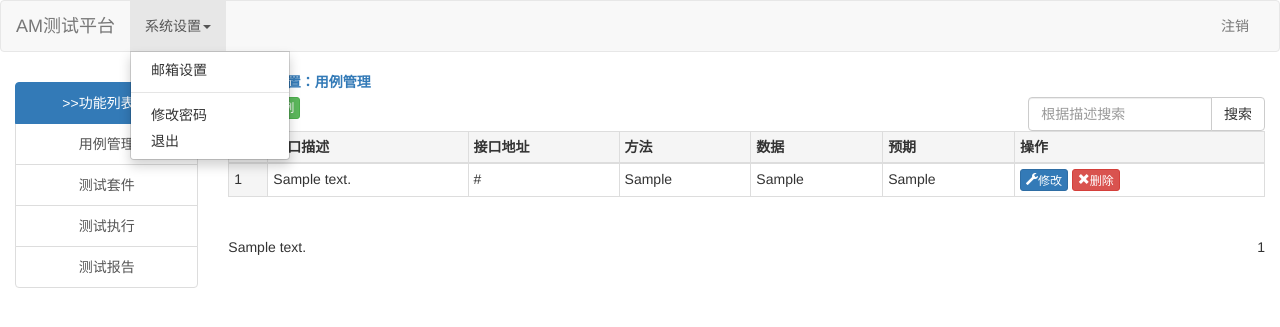
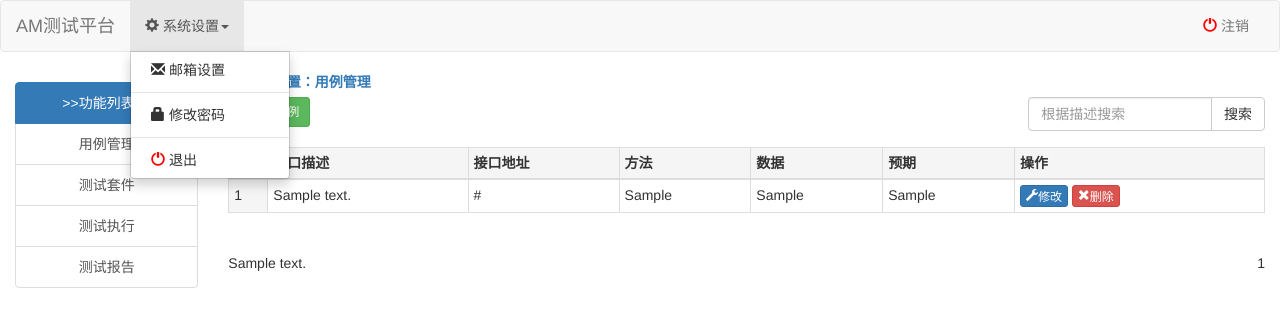
Before and after one commit to xzdylyh/AMTP, a Django app: template templates/iface.html in a window 1280 px wide, after a click on "系统设置". Shown: the top 327 px of the page. Run offline with Django 3.2, Linux system fonts and the light colour scheme; the template is opened without the code that fills it: most values are stand-ins (such as "Sample title", 1, 10 or a date in 2020); some libraries are stand-ins or nearby versions.

Commit message:
20180228 modfily

```diff
--- a/am/urls.py
+++ b/am/urls.py
@@ -19,6 +19,7 @@ from amt import views
 from amt import views_user
 from amt import views_login
 from amt import views_case
+from amt import views_run
 
 urlpatterns = [
     url(r'^admin/', admin.site.urls),
@@ -43,4 +44,6 @@ urlpatterns = [
     url(r'^scenario_manage/$',views.scenario_manage),
 
     url(r'^system/$',views.system),
+
+    url(r'^run_test/$',views_run.run_test),
 ]
--- a/templates/base.html
+++ b/templates/base.html
@@ -22,20 +22,21 @@
             <div id="navbar" class="navbar-collapse collapse">
                 <ul class="nav navbar-nav">
                     <li class="dropdown">
-                        <a href="#" class="dropdown-toggle" role="button" data-toggle="dropdown" aria-haspopup="true" aria-expanded="false">系统设置<span class="caret"></span></a>
+                        <a href="#" class="dropdown-toggle" role="button" data-toggle="dropdown" aria-haspopup="true" aria-expanded="false"><span class="glyphicon glyphicon-cog"></span> 系统设置<span class="caret"></span></a>
                         <ul class="dropdown-menu">
-                            <li><a href="/system/">邮箱设置</a></li>
+                            <li><a href="/system/"><span class="glyphicon glyphicon-envelope"></span> 邮箱设置</a></li>
                             <li class="divider"></li>
-                            <li><a href="/reset_secret/">修改密码</a></li>
-                            <li><a href="/logout/">退出</a></li>
+                            <li><a href="/reset_secret/"><span class="glyphicon glyphicon-lock"></span> 修改密码</a></li>
+                            <li class="divider"></li>
+                            <li><a href="/logout/"><span class="glyphicon glyphicon-off" style="color:rgb(255,0,0);"></span> 退出</a></li>
                         </ul>
                     </li>
                 </ul>
                 <ul class="nav navbar-nav navbar-right">
                     {% if request.session.username %}
-                    <li><a href="#">欢迎:{{request.session.username}}</a></li>
+                    <li><a href="#">欢迎:<span class="glyphicon glyphicon-user" style="color:rgb(0,0,255);"></span> {{request.session.username}}</a></li>
                     {% endif %}
-                    <li><a href="/logout/">注销</a></li>
+                    <li><a href="/logout/"><span class="glyphicon glyphicon-off" style="color:rgb(255,0,0);"></span> 注销</a></li>
                 </ul>
             </div>
         </div>
@@ -50,7 +51,7 @@
                     <div class="list-group-item active text-center">>>功能列表<<</div>
                     <a href="/iface/" class="list-group-item text-center">用例管理</a>
                     <a href="#" class="list-group-item text-center">测试套件</a>
-                    <a href="#" class="list-group-item text-center">测试执行</a>
+                    <a href="/run_test/" class="list-group-item text-center">测试执行</a>
                     <a href="#" class="list-group-item text-center">测试报告</a>
                 </div>
             </div>
--- a/templates/iface.html
+++ b/templates/iface.html
@@ -11,7 +11,7 @@
         <div class="row">
             <div class="col-lg-6 pull-left">
                 <div class="input-group">
-                    <button class="btn btn-success btn-xs" data-toggle="modal" data-target="#myModal" name="addCase" onclick="changeId('add')">
+                    <button class="btn btn-success btn-sm" data-toggle="modal" data-target="#myModal" name="addCase" onclick="changeId('add')">
                         <span class="glyphicon glyphicon-plus" style="color: rgb(255, 255, 255);"></span>增加用例
                     </button>
                 </div>
@@ -33,6 +33,7 @@
 <!--views is case data -->
 <div>
     <table  class="table table-bordered table-condensed table-hover">
+        <caption></caption>
         <thead>
             <tr class="active">
                 <th>序号</th>
--- a/templates/login.html
+++ b/templates/login.html
@@ -53,7 +53,7 @@
                         <button  type="button" class="btn btn-success pull-right" id="submit">登录</button>
                     </div>
                     <div class="form-group">
-                            <i class="fa fa-exclamation-triangle fa-lg" id="display_text"></i>
+                            <i class="fa fa-exclamation-triangle fa-lg " id="display_text"></i>
                     </div>
                 </div>
             </div>
```
Also changed, not shown: amt/views_run.py (added, +17 -0 lines), templates/run_test.html (added, +62 -0 lines).
